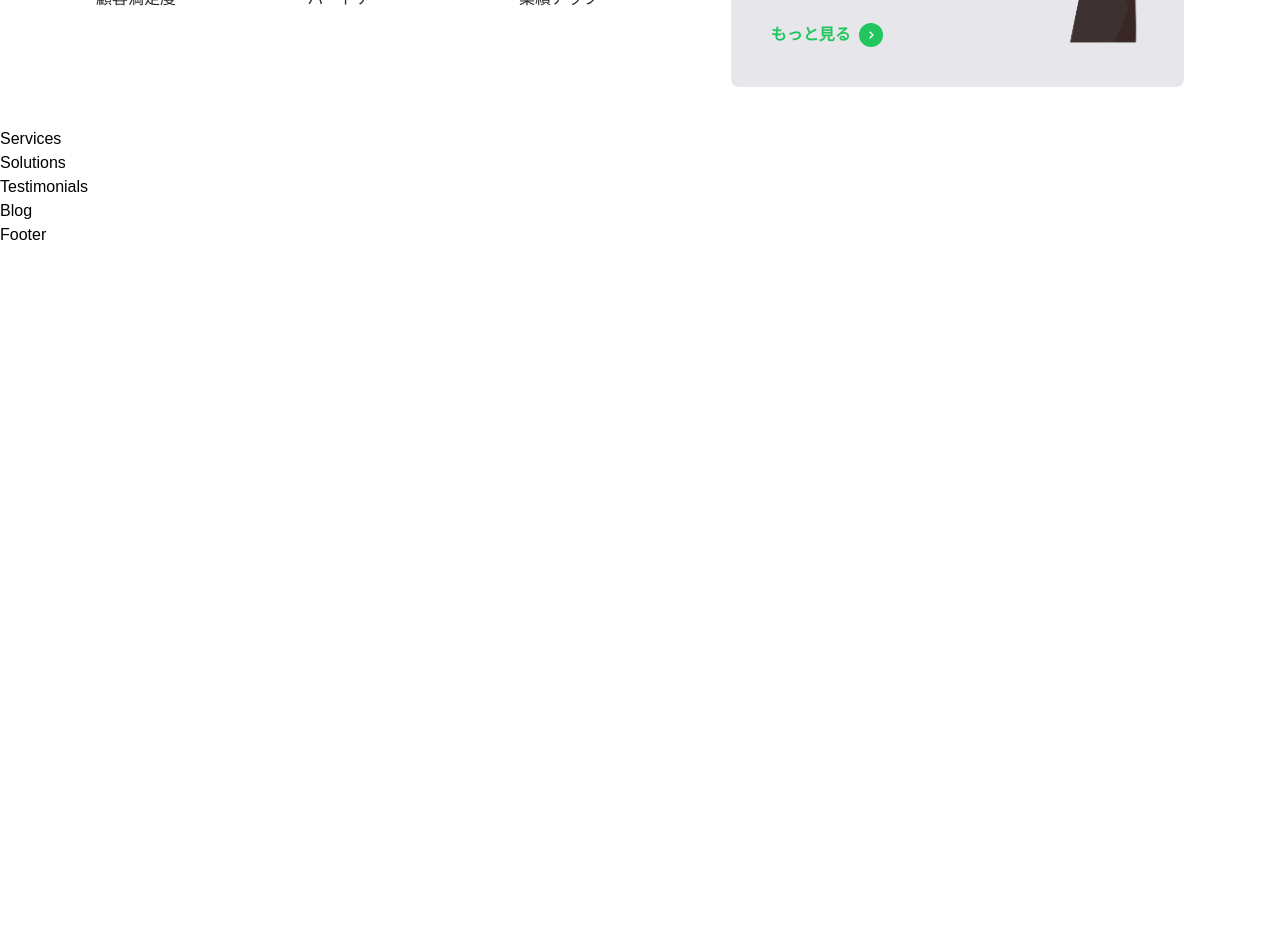
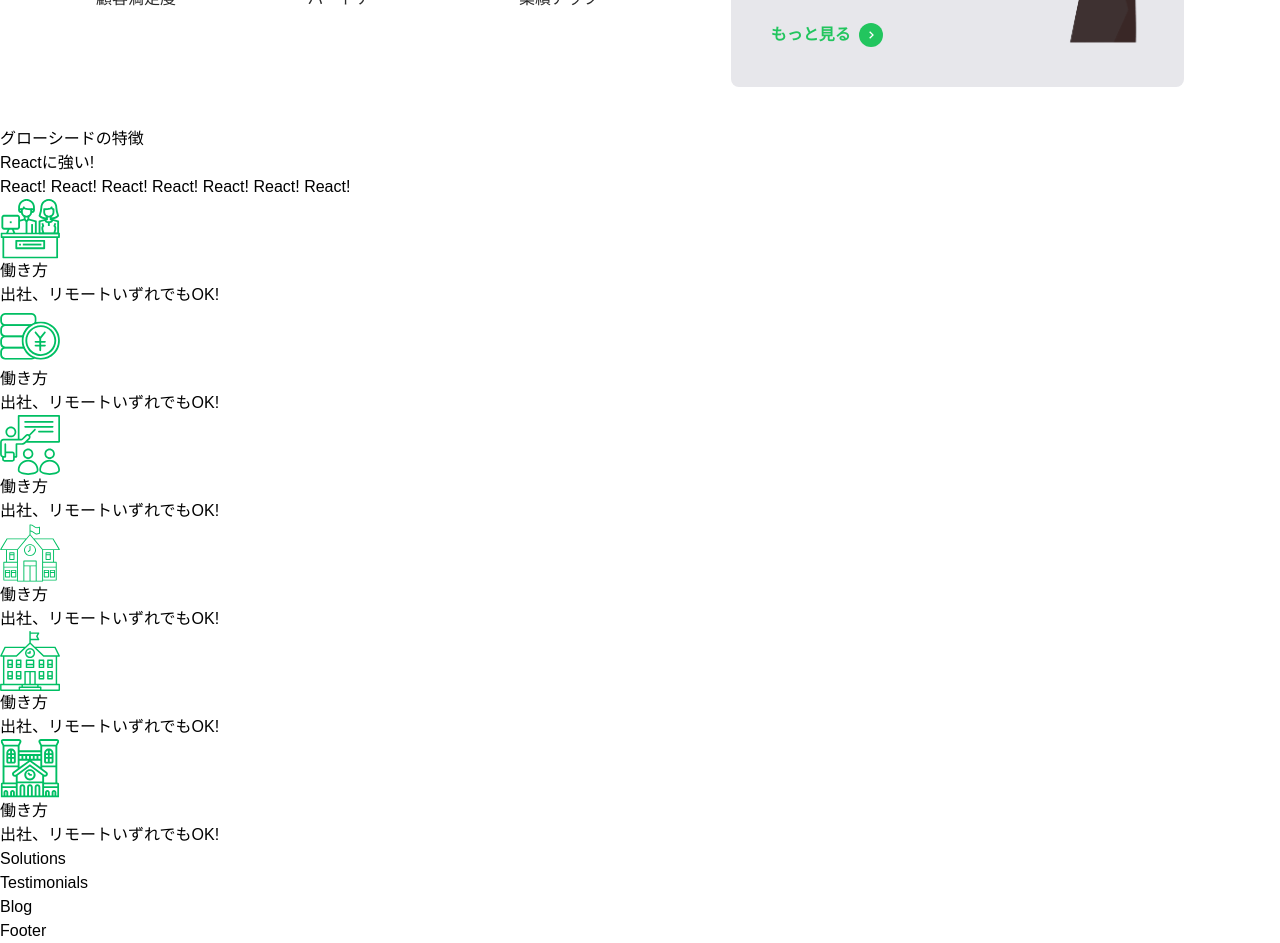
Before and after one commit to tajimamsk/next-tailwind-hp, a Next.js app: page / in a window 1280 px wide. Shown: the part 1200-2143 px from the top of the page. Before the commit the page ends 1447 px from the top, so only its background shows below. Built offline with nearby package versions, Linux system fonts and the light colour scheme; a web font is replaced by a local one.

Commit message:
データの表示まで

```diff
--- a/components/Services.js
+++ b/components/Services.js
@@ -1,7 +1,75 @@
+import Image from "next/image";
 import React from "react";
 
+const servicesContent = {
+  text: {
+    subtitle: "グローシードの特徴",
+    title: "Reactに強い!",
+    description: "React! React! React! React! React! React! React!",
+  },
+  items: [
+    {
+      icon: "/assets/icon-1.svg",
+      title: "働き方",
+      description: "出社、リモートいずれでもOK!",
+    },
+    {
+      icon: "/assets/icon-2.svg",
+      title: "働き方",
+      description: "出社、リモートいずれでもOK!",
+    },
+    {
+      icon: "/assets/icon-3.svg",
+      title: "働き方",
+      description: "出社、リモートいずれでもOK!",
+    },
+    {
+      icon: "/assets/icon-4.svg",
+      title: "働き方",
+      description: "出社、リモートいずれでもOK!",
+    },
+    {
+      icon: "/assets/icon-5.svg",
+      title: "働き方",
+      description: "出社、リモートいずれでもOK!",
+    },
+    {
+      icon: "/assets/icon-6.svg",
+      title: "働き方",
+      description: "出社、リモートいずれでもOK!",
+    },
+  ],
+};
+
 const Services = () => {
-  return <div>Services</div>;
+  return (
+    <section id="services">
+      <div>
+        {/* top */}
+        <div>
+          <span>{servicesContent.text.subtitle}</span>
+          <h2>{servicesContent.text.title}</h2>
+          <p>{servicesContent.text.description}</p>
+        </div>
+        {/* bottom */}
+        <div>
+          {servicesContent.items.map((item, index) => (
+            <div key={index}>
+              <div>
+                <span>
+                  <Image src={item.icon} width={60} height={60} alt="icon" />
+                </span>
+              </div>
+              <div>
+                <h3>{item.title}</h3>
+                <p>{item.description}</p>
+              </div>
+            </div>
+          ))}
+        </div>
+      </div>
+    </section>
+  );
 };
 
 export default Services;
```
